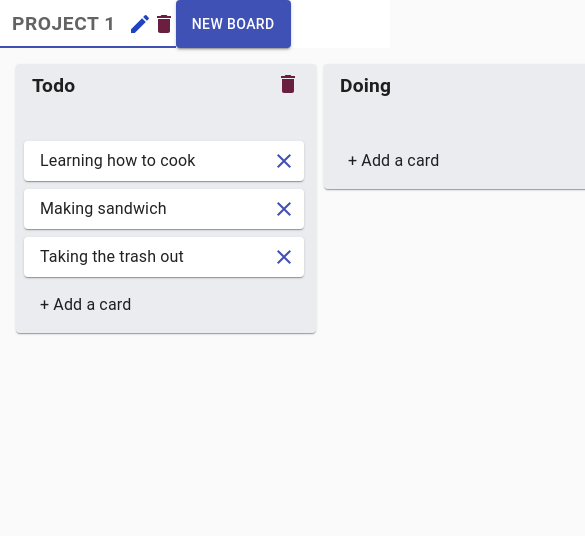
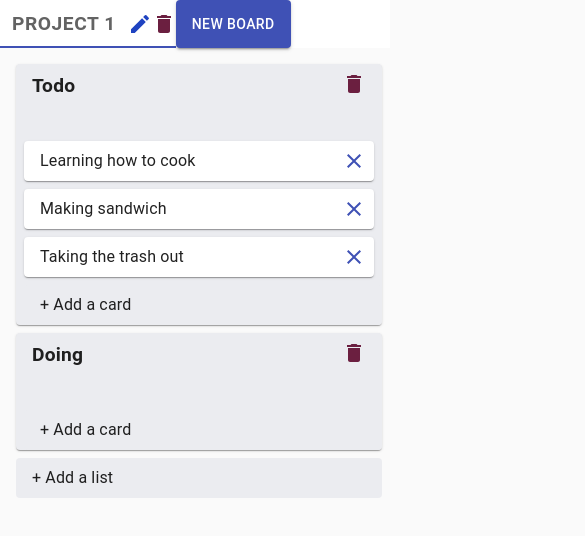
Before and after one commit to khaizon/KanbanBoard, a React (Create React App) app: page / in a window 390 px wide. Shown: the top 536 px of the page, 585 px wide, since content can reach past the window. Built offline with nearby package versions, Linux system fonts and the light colour scheme.

Commit message:
made more mobile responsive

```diff
--- a/src/Components/Board/Board.js
+++ b/src/Components/Board/Board.js
@@ -1,6 +1,6 @@
 import { useContext } from "react";
 import List from "../List/List";
-import { makeStyles, } from "@material-ui/core"
+import { Container, Grid, makeStyles, } from "@material-ui/core"
 import InputContainer from "../Input/InputContainer";
 import { DragDropContext, Droppable } from "react-beautiful-dnd";
 import storeApi from "../../utils/storeApi";
@@ -8,30 +8,40 @@ import storeApi from "../../utils/storeApi";
 
 
 const useStyle = makeStyles((theme) => ({
-  root: {
-    display: 'flex',
-  }
+
 }))
 
-function Board({board}) {
+function Board({ board }) {
 
   const classes = useStyle();
 
-  const {onDragEnd} = useContext(storeApi);
+  const { onDragEnd } = useContext(storeApi);
 
   return (
     <DragDropContext onDragEnd={onDragEnd}>
+
+
       <Droppable droppableId="app" type="list">
         {(provided) => (
           <div className={classes.root} ref={provided.innerRef}>
+            <Grid container className={classes.root} >
               {board.listIds.map((listId, index) => {
                 const list = board.lists[listId];
-                  return (<List list={list} key={listId} index={index} boardId={board.id}/>)
+                return (
+                  <Grid item xs={12} sm={6} md={4} lg={3}>
+                    <List list={list} key={listId} index={index} boardId={board.id} />
+                  </Grid>
+                )
               })}
-                <InputContainer type="list" boardId={board.id}/>
+              <Grid item xs={12} sm={6} md={4} lg={3}>
+                <InputContainer type="list" boardId={board.id} />
+              </Grid>
+            </Grid>
+
           </div>
         )}
       </Droppable>
+
     </DragDropContext>
   );
 }
--- a/src/Components/Board/CustomTab.js
+++ b/src/Components/Board/CustomTab.js
@@ -14,7 +14,6 @@ const useStyle = makeStyles((theme) => ({
     borderRadius: '5px',
 	},
 	editableTitle: {
-		flexGrow: 1,
 		fontSize: '1.2rem',
 		fontWeight: 'bold',
     color: 'primary',
--- a/src/Components/Input/InputCard.js
+++ b/src/Components/Input/InputCard.js
@@ -5,7 +5,6 @@ import storeApi from "../../utils/storeApi";
 
 const useStyle = makeStyles((theme) => ({
 	card: {
-		width: '280px',
 		margin: theme.spacing(0, 1, 1, 1),
 		paddingBottom: theme.spacing(4)
 	},
--- a/src/Components/Input/InputContainer.js
+++ b/src/Components/Input/InputContainer.js
@@ -4,12 +4,11 @@ import InputCard from "./InputCard";
 
 const useStyle = makeStyles((theme) => ({
     root: {
-        width: '300px',
         marginTop: theme.spacing(1),
     },
     addCard: {
         padding: theme.spacing(1, 1, 1, 2),
-        margin: theme.spacing(0, 1, 1, 1),
+        margin: theme.spacing(0, 0, 0, 1),
         background: "#EBECF0",
         "&:hover": {
             background: alpha("#000", .25)
--- a/src/Components/List/Card.js
+++ b/src/Components/List/Card.js
@@ -1,5 +1,6 @@
-import { makeStyles, Paper } from "@material-ui/core";
+import { makeStyles, Paper, Grid } from "@material-ui/core";
 import { Clear } from "@material-ui/icons";
+import { Fragment } from "react";
 import { useContext } from "react";
 import { Draggable } from "react-beautiful-dnd";
 import storeApi from "../../utils/storeApi";
@@ -7,8 +8,7 @@ import storeApi from "../../utils/storeApi";
 const useStyle = makeStyles((theme) => ({
     card: {
         padding: theme.spacing(1, 1, 1, 2),
-        margin: theme.spacing(1),
-        width: '280px'
+        margin: theme.spacing(1)
     },
     clear: {
         float: 'right'
@@ -29,12 +29,20 @@ export default function Card({ card, index, boardId, listId }) {
     }
 
     return (
+
+
         <Draggable draggableId={card.id} index={index}>
             {(provided) => (
-                <div ref={provided.innerRef}   >
+                <div  ref={provided.innerRef}  >
                     <Paper className={classes.card} {...provided.draggableProps}{...provided.dragHandleProps}>
-                        {card.content}
-                        <Clear className={classes.clear} color="primary" onClick={handleOnClick} />
+                        <Grid container alignContent="space-between">
+                            <Grid item xs={11} >
+                                {card.content}
+                            </Grid>
+                            <Grid item xs={1} >
+                                <Clear className={classes.clear} color="primary" onClick={handleOnClick} />
+                            </Grid>
+                        </Grid>
                     </Paper>
                 </div>
             )}
--- a/src/Components/List/List.js
+++ b/src/Components/List/List.js
@@ -1,4 +1,4 @@
-import { CssBaseline, Paper } from "@material-ui/core"
+import { CssBaseline, Grid, Paper } from "@material-ui/core"
 import { makeStyles } from "@material-ui/core"
 import { Draggable, Droppable } from "react-beautiful-dnd";
 import InputContainer from "../Input/InputContainer";
@@ -8,13 +8,14 @@ import Title from "./Title";
 
 const useStyle = makeStyles((theme) => ({
 	root: {
-		width: '300px',
 		backgroundColor: '#EBECF0',
 		marginLeft: theme.spacing(1)
 	},
 	cardContainer: {
 		marginTop: theme.spacing(4)
 	}
+
+
 }))
 
 
@@ -32,7 +33,7 @@ export default function List({ list, index, boardId }) {
 							{(provided) => (
 								<div ref={provided.innerRef} {...provided.droppableProps} className={classes.cardContainer}>
 									{list.cards.map((card, index) => (
-										<Card key={card.id} card={card} index={index} boardId={boardId} listId={list.id}/>
+										<Card key={card.id} card={card} index={index} boardId={boardId} listId={list.id} />
 									))}
 									{provided.placeholder}
 								</div>
```
Lines whose indentation alone changed are shown as unchanged.
